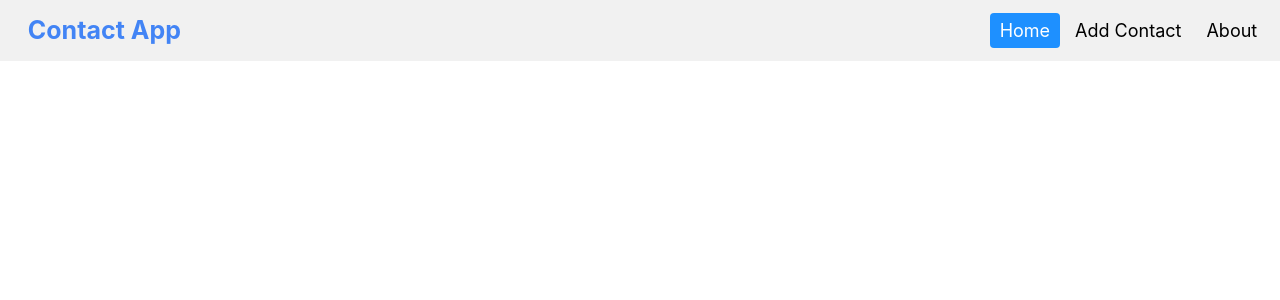
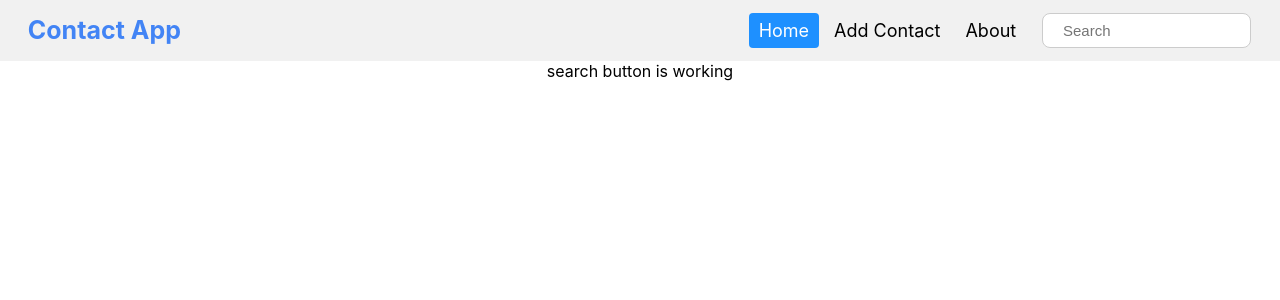
Before and after one commit to codewithsooraj/Contact-App-using-React-and-Firebase, a React (Create React App) app: page /search in a window 1280 px wide. Shown: the top 300 px of the page. Built offline with nearby package versions, Linux system fonts and the light colour scheme.

Commit message:
Add a search input field in header
At this commit, I added a input field in header component.

```diff
--- a/src/App.js
+++ b/src/App.js
@@ -8,19 +8,21 @@ import About from "./pages/About";
 import AddEdit from "./pages/AddEdit";
 import View from "./pages/View";
 import Header from "./components/Header";
+import Search from "./pages/Search";
 
 function App() {
   return (
     <BrowserRouter>
       <div className="App">
-      <Header />
+        <Header />
         <ToastContainer position="top-center" />
         <Routes>
-          <Route exact path="/" element={< Home />} />
-          <Route path="/add" element={< AddEdit />} />
-          <Route path="/update/:id" element={< AddEdit />} />
-          <Route path="/view/:id" element={< View />} />
-          <Route path="/about" element={< About />} />
+          <Route exact path="/" element={<Home />} />
+          <Route path="/add" element={<AddEdit />} />
+          <Route path="/update/:id" element={<AddEdit />} />
+          <Route path="/view/:id" element={<View />} />
+          <Route path="/about" element={<About />} />
+          <Route path="/search" element={<Search />} />
         </Routes>
       </div>
     </BrowserRouter>
--- a/src/components/Header.css
+++ b/src/components/Header.css
@@ -41,6 +41,17 @@
   float: right;
 }
 
+.searchForm {
+  display: inline;
+}
+.searchForm input {
+  margin: auto;
+  width: 40% !important;
+  height: 35px;
+  border-radius: 8px;
+  font-size: 15px;
+}
+
 @media screen and (max-width: 500px) {
   .header p {
     float: none;
--- a/src/components/Header.js
+++ b/src/components/Header.js
@@ -1,10 +1,12 @@
 import React, { useEffect, useState } from "react";
-import { Link, useLocation } from "react-router-dom";
+import { Link, useLocation, useNavigate } from "react-router-dom";
 import "./Header.css";
 
 const Header = () => {
   const [activeTab, setActiveTab] = useState("Home");
   const location = useLocation();
+  const navigate = useNavigate();
+  const [search, setSearch] = useState();
 
   useEffect(() => {
     if (location.pathname === "/") {
@@ -15,6 +17,13 @@ const Header = () => {
       setActiveTab("About");
     }
   }, [location]);
+
+  const handleSubmit = (e) => {
+    e.preventDefault();
+    navigate(`/search?name=${search}`);
+    setSearch("");
+  };
+
   return (
     <div className="header">
       <p className="logo">Contact App</p>
@@ -43,6 +52,14 @@ const Header = () => {
             About
           </p>
         </Link>
+        <form onSubmit={handleSubmit} className="searchForm">
+          <input
+            type="text"
+            placeholder="Search"
+            onChange={(e) => setSearch(e.target.value)}
+            value={search}
+          />
+        </form>
       </div>
     </div>
   );
--- /dev/null
+++ b/src/pages/Search.css
@@ -0,0 +1,4 @@
+* {
+    margin: 0;
+    padding: 0;
+}
--- /dev/null
+++ b/src/pages/Search.js
@@ -0,0 +1,11 @@
+import React from 'react'
+
+const Search = () => {
+    return (
+        <div>
+            search button is working
+        </div>
+    )
+}
+
+export default Search
```
